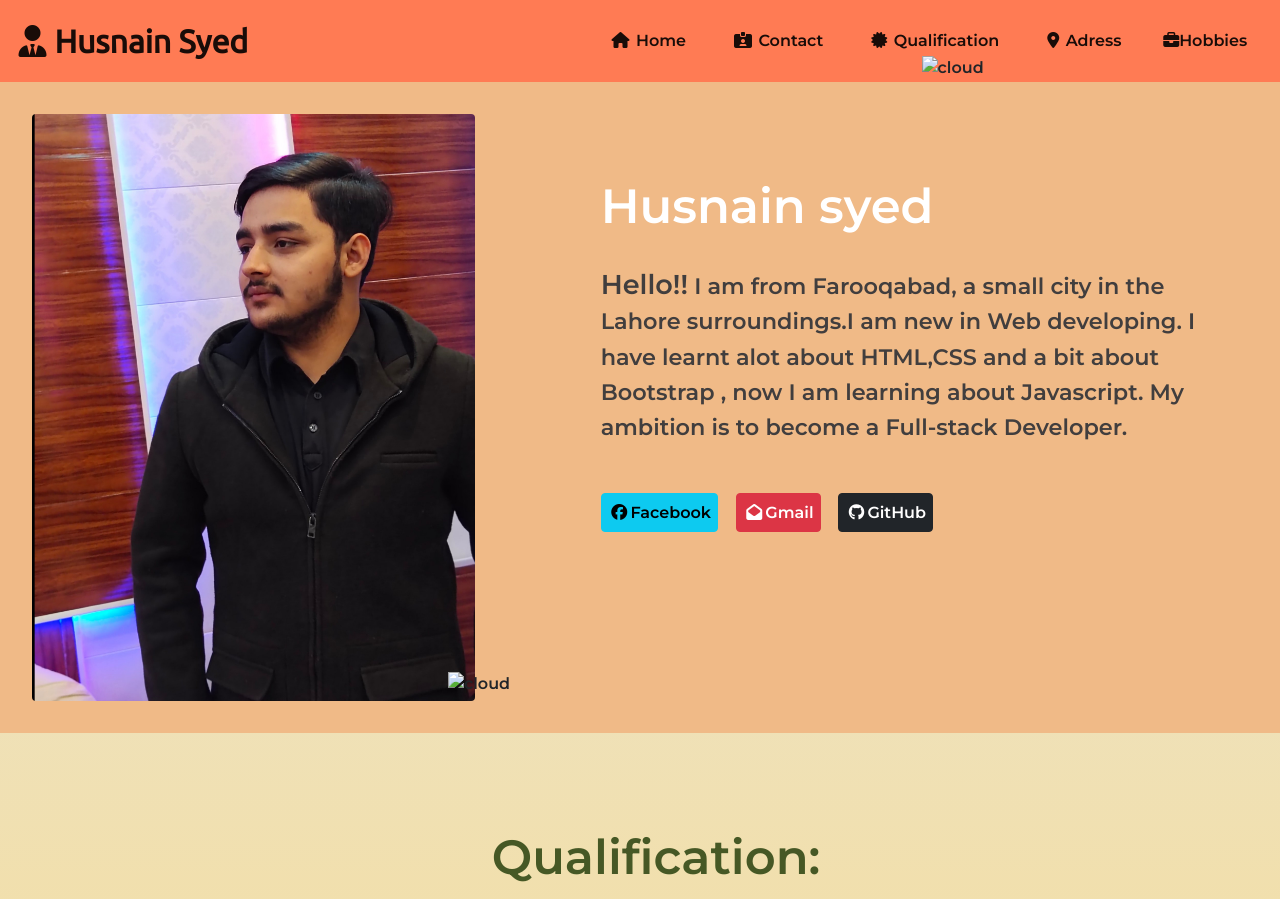
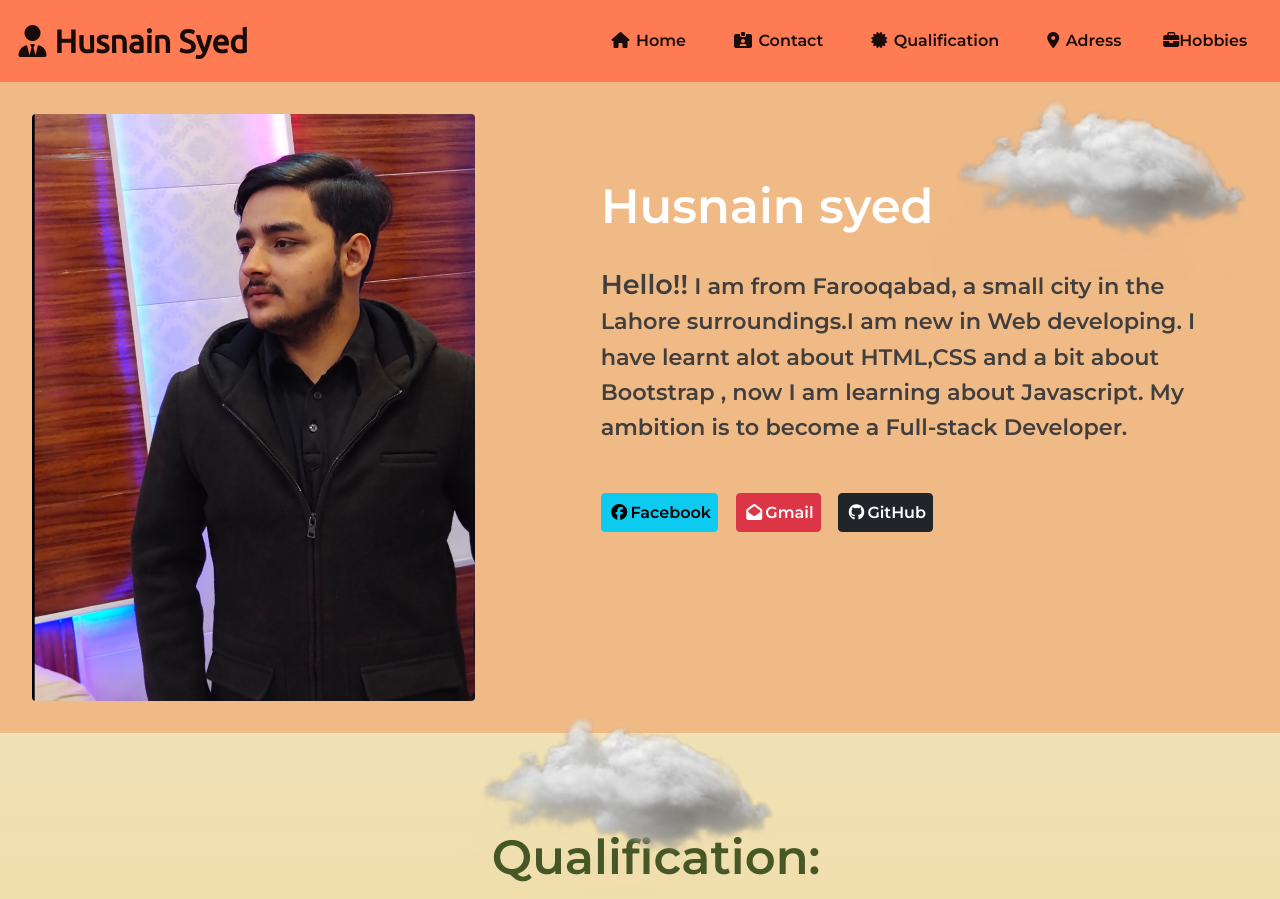
Before and after one commit to daim147/daim, a plain HTML site: page index.html in a window 1280 px wide. Shown: the top 899 px of the page. Drawn offline with nearby package versions, Linux system fonts and the light colour scheme; the site is published under a folder, as on GitHub Pages, so addresses that start at the root find nothing.

Commit message:
images updated

```diff
--- a/index.html
+++ b/index.html
@@ -66,7 +66,7 @@
                 <div class="col-5 " dp> <img class="rounded float-start img-fluid" src="./images/PicsArt_12-26-05.34.10.jpg"
                         alt="Husnain Syed profile picture" id="dp"></img> </div>
                 <div class=" col-7 myinfo">
-                    <img class="cloud top" src="/198daeda14097d45e417e62ff283f10e.png" alt="cloud">
+                    <img class="cloud top" src="./198daeda14097d45e417e62ff283f10e.png" alt="cloud">
                     <div class="area">
                         <h1> Husnain syed</h1>
                         <p> <span>Hello!!</span> I am from Farooqabad, a small city in the Lahore surroundings.I am new
@@ -83,7 +83,7 @@
                                 <a href="https://github.com/DaimSyed" type="button" class="btn btn-dark button "><i
                                         class="fab aw fa-github"></i>GitHub</a>
                     </div>
-                    <img class="cloud bottom" src="/198daeda14097d45e417e62ff283f10e.png" alt="cloud">
+                    <img class="cloud bottom" src="./198daeda14097d45e417e62ff283f10e.png" alt="cloud">
                 </div>
 
             </div>
```
